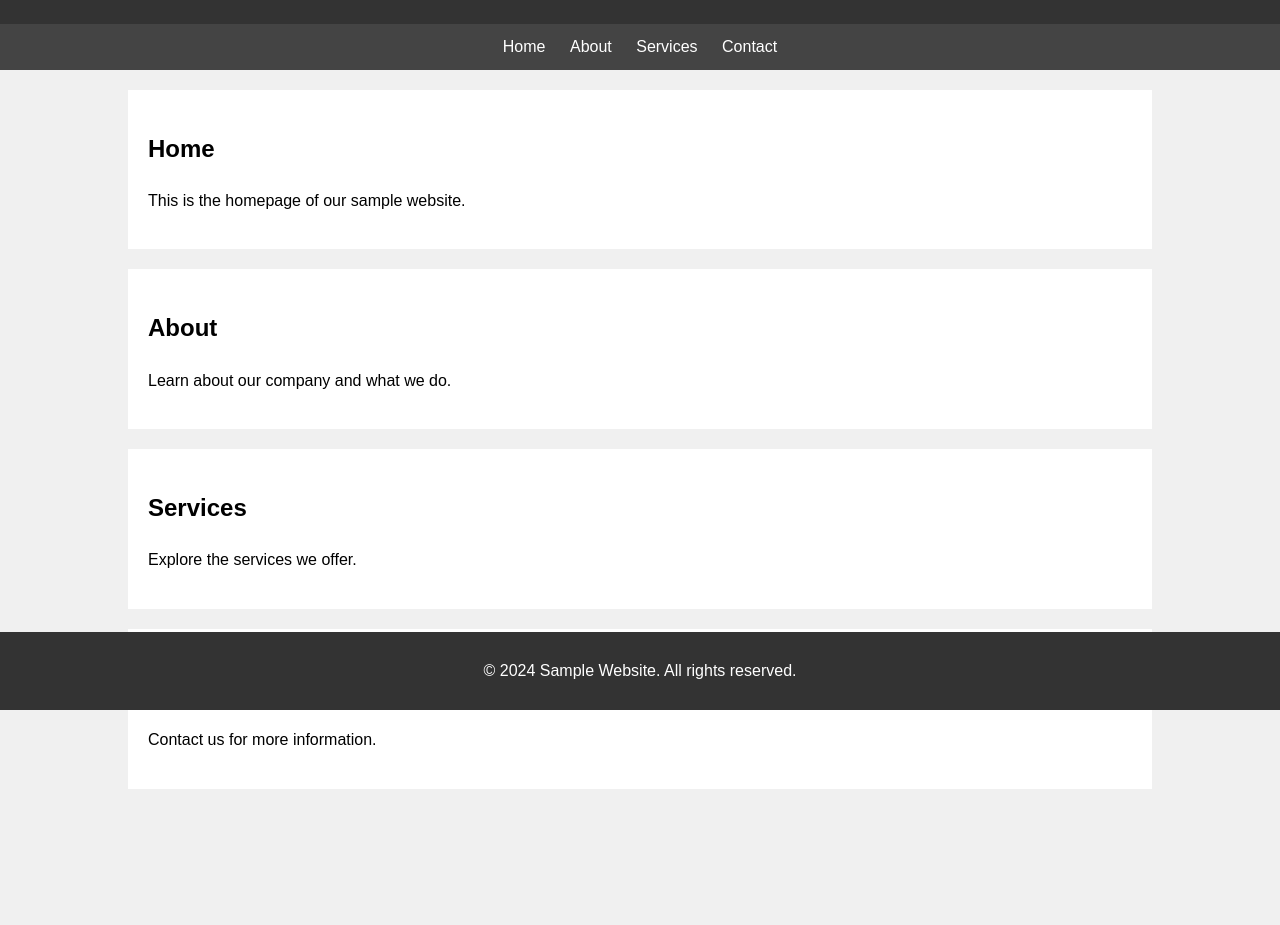
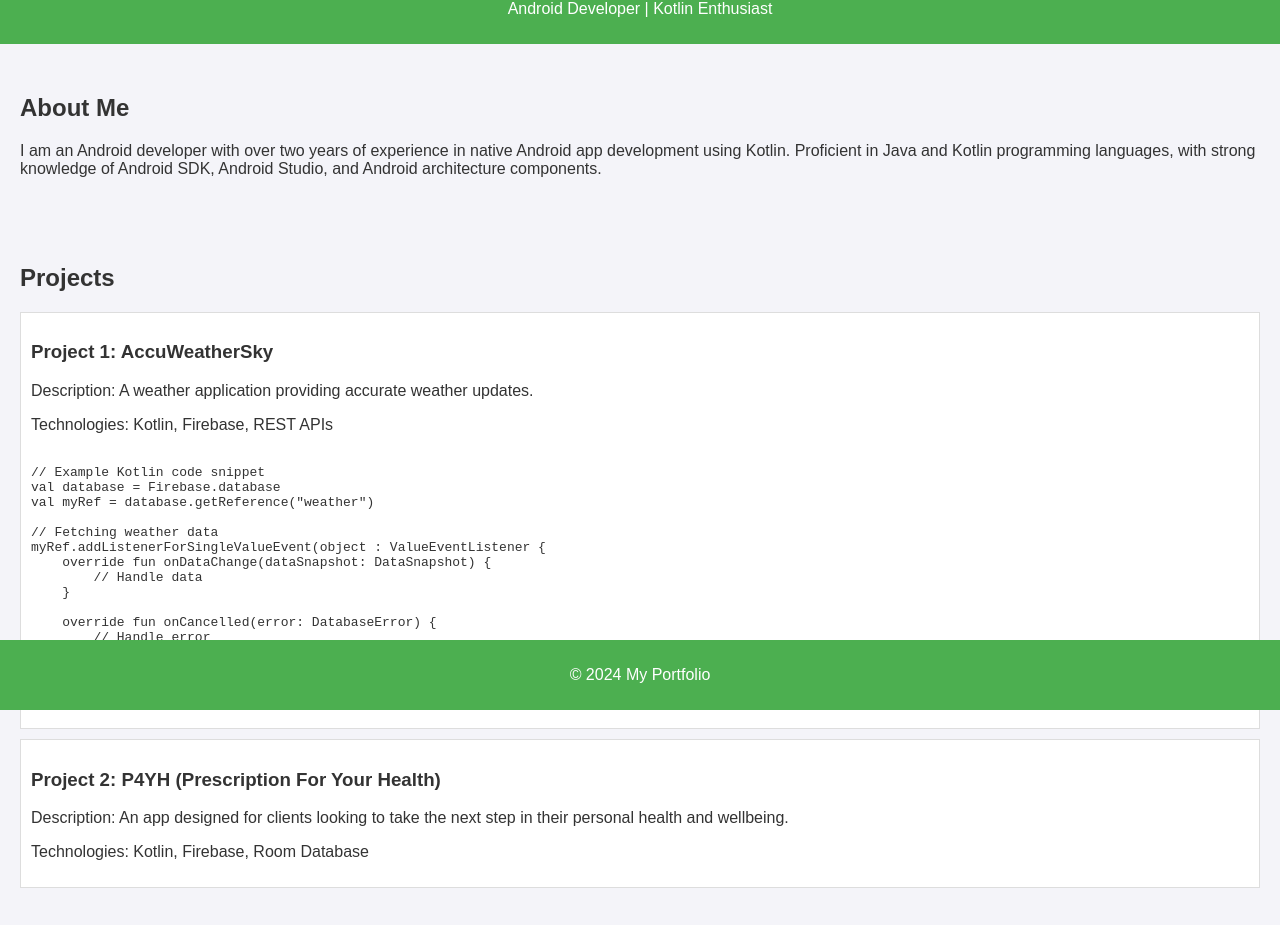
Before and after one commit to MUTHUARASAN266/MyProfile, a plain HTML site: page index.html in a window 1280 px wide. Shown: the part 90-1015 px from the top of the page. Before the commit the page ends 919 px from the top, so only its background shows below. Drawn offline with Linux system fonts and the light colour scheme.

Commit message:
Update by 09/08/24 index.html

```diff
--- a/index.html
+++ b/index.html
@@ -3,50 +3,36 @@
 <head>
     <meta charset="UTF-8">
     <meta name="viewport" content="width=device-width, initial-scale=1.0">
-    <title>Sample Website</title>
+    <title>My Portfolio</title>
     <style>
         body {
             font-family: Arial, sans-serif;
-            line-height: 1.6;
             margin: 0;
             padding: 0;
-            background-color: #f0f0f0;
+            background-color: #f4f4f9;
+            color: #333;
         }
         header {
-            background-color: #333;
-            color: #fff;
+            background-color: #4CAF50;
+            color: white;
             padding: 10px 0;
             text-align: center;
         }
-        nav {
-            background-color: #444;
-            padding: 10px 0;
-            text-align: center;
+        section {
+            padding: 20px;
+            margin: 10px 0;
         }
-        nav a {
-            color: #fff;
-            text-decoration: none;
-            margin: 0 10px;
+        .project {
+            border: 1px solid #ddd;
+            padding: 10px;
+            margin: 10px 0;
+            background-color: #fff;
         }
-        nav a:hover {
-            text-decoration: underline;
-        }
-        .container {
-            width: 80%;
-            margin: auto;
-            overflow: hidden;
-            padding: 20px;
-        }
-        .main {
-            background-color: #fff;
-            padding: 20px;
-            margin-bottom: 20px;
-        }
-        .footer {
-            background-color: #333;
-            color: #fff;
+        footer {
             text-align: center;
             padding: 10px 0;
+            background-color: #4CAF50;
+            color: white;
             position: fixed;
             bottom: 0;
             width: 100%;
@@ -54,35 +40,84 @@
     </style>
 </head>
 <body>
+
 <header>
-        <h1>Welcome to Sample Website</h1>
+    <h1>My Portfolio</h1>
+    <p>Android Developer | Kotlin Enthusiast</p>
 </header>
-    <nav>
-        <a href="#">Home</a>
-        <a href="#">About</a>
-        <a href="#">Services</a>
-        <a href="#">Contact</a>
-    </nav>
-    <div class="container">
-        <section class="main">
-            <h2>Home</h2>
-            <p>This is the homepage of our sample website.</p>
+
+<section id="about">
+    <h2>About Me</h2>
+    <p>I am an Android developer with over two years of experience in native Android app development using Kotlin. Proficient in Java and Kotlin programming languages, with strong knowledge of Android SDK, Android Studio, and Android architecture components.</p>
 </section>
-        <section class="main">
-            <h2>About</h2>
-            <p>Learn about our company and what we do.</p>
+
+<section id="projects">
+    <h2>Projects</h2>
+
+    <div class="project">
+        <h3>Project 1: AccuWeatherSky</h3>
+        <p>Description: A weather application providing accurate weather updates.</p>
+        <p>Technologies: Kotlin, Firebase, REST APIs</p>
+        <pre>
+<code>
+// Example Kotlin code snippet
+val database = Firebase.database
+val myRef = database.getReference("weather")
+
+// Fetching weather data
+myRef.addListenerForSingleValueEvent(object : ValueEventListener {
+    override fun onDataChange(dataSnapshot: DataSnapshot) {
+        // Handle data
+    }
+
+    override fun onCancelled(error: DatabaseError) {
+        // Handle error
+    }
+})
+</code>
+        </pre>
+    </div>
+
+    <div class="project">
+        <h3>Project 2: P4YH (Prescription For Your Health)</h3>
+        <p>Description: An app designed for clients looking to take the next step in their personal health and wellbeing.</p>
+        <p>Technologies: Kotlin, Firebase, Room Database</p>
+    </div>
+
 </section>
-        <section class="main">
-            <h2>Services</h2>
-            <p>Explore the services we offer.</p>
+
+<section id="skills">
+    <h2>Skills</h2>
+    <ul>
+        <li>Android SDK</li>
+        <li>Kotlin and Java</li>
+        <li>Firebase Integration</li>
+        <li>RESTful APIs (Retrofit, OkHttp)</li>
+        <li>Version Control (Git, GitHub)</li>
+    </ul>
 </section>
-        <section class="main">
-            <h2>Contact</h2>
-            <p>Contact us for more information.</p>
+
+<section id="experience">
+    <h2>Experience</h2>
+    <p>Android Developer at Tamil Nadu Electricity Board (TNEB)</p>
+    <p>Worked on integrating various applications with modern technologies to improve user experience and efficiency.</p>
 </section>
-    </div>
-    <footer class="footer">
-        <p>&copy; 2024 Sample Website. All rights reserved.</p>
+
+<section id="education">
+    <h2>Education</h2>
+    <p>Bachelor's Degree in Computer Science</p>
+    <p>Certifications in Android Development</p>
+</section>
+
+<section id="contact">
+    <h2>Contact Me</h2>
+    <p>Email: your.email@example.com</p>
+    <p>LinkedIn: <a href="https://linkedin.com/in/yourprofile">linkedin.com/in/yourprofile</a></p>
+</section>
+
+<footer>
+    <p>© 2024 My Portfolio</p>
 </footer>
+
 </body>
 </html>
```
Lines whose indentation alone changed are shown as unchanged.
